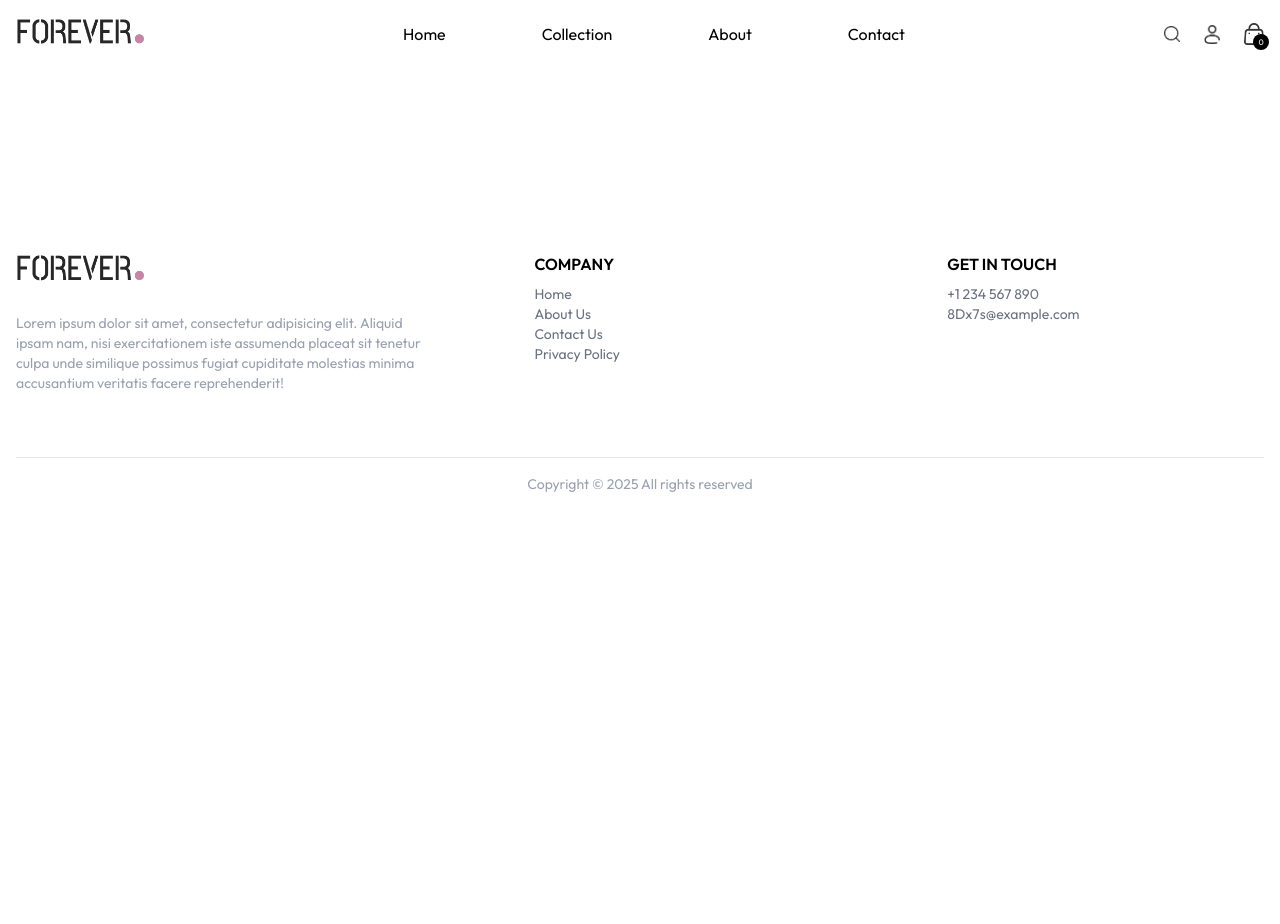
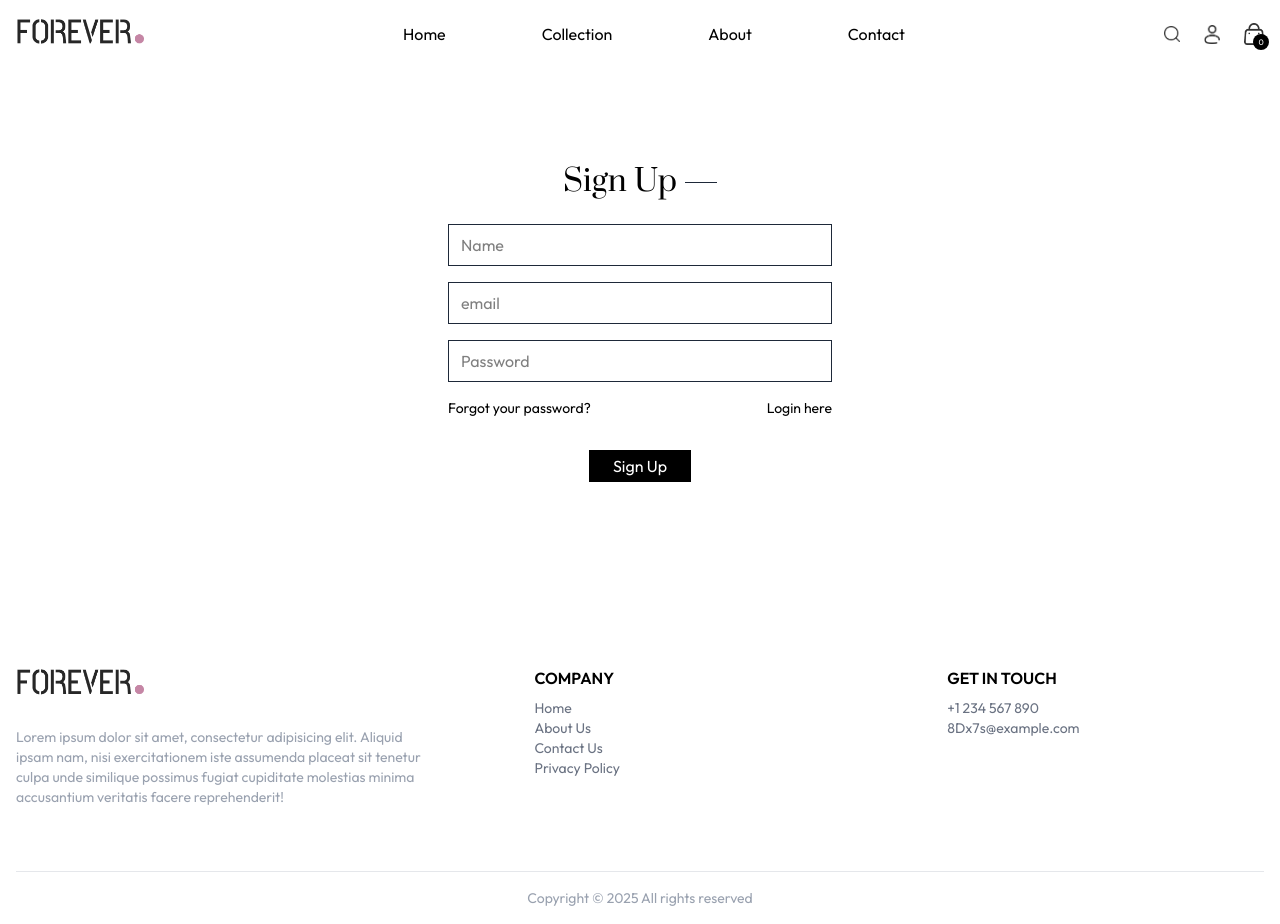
Before and after one commit to mohangrg2018/ecommerce, a React (Vite) app in the folder client/: page /login in a window 1280 px wide. Before the commit the page ends 800 px from the top, so only its background shows below. Built offline with nearby package versions, Linux system fonts and the light colour scheme.

Commit message:
login ui done

```diff
--- a/client/src/App.jsx
+++ b/client/src/App.jsx
@@ -11,6 +11,7 @@
 import Cart from "./pages/Cart";
 import PlaceOrder from "./pages/PlaceOrder";
 import Orders from "./pages/Orders";
+import Login from "./pages/Login";
 
 const App = () => {
   return (
@@ -29,6 +30,7 @@
         <Route path="/cart" element={<Cart />} />
         <Route path="/place-order" element={<PlaceOrder />} />
         <Route path="/orders" element={<Orders />} />
+        <Route path="/login" element={<Login />} />
         <Route path="/about" element={<About />} />
         <Route path="/contact" element={<Contact />} />
       </Routes>
--- a/client/src/components/Navbar.jsx
+++ b/client/src/components/Navbar.jsx
@@ -39,11 +39,13 @@
             alt="search icon"
           />
           <div className="group relative rounded-sm">
-            <img
-              src={assets.profile_icon}
-              className="w-4 cursor-pointer"
-              alt="profile icon"
-            />
+            <Link to="/login">
+              <img
+                src={assets.profile_icon}
+                className="w-4 cursor-pointer"
+                alt="profile icon"
+              />
+            </Link>
             <div className="group-hover:block hidden absolute right-0 pt-3 bg-white">
               <div className="flex flex-col gap-2 text-sm border px-4 py-2 rounded-sm border-gray-200 text-gray-500 w-[150px]">
                 <NavLink to="/my-profile" className="hover:font-semibold">
--- /dev/null
+++ b/client/src/pages/Login.jsx
@@ -0,0 +1,68 @@
+import React, { useState } from "react";
+
+const Login = () => {
+  const [currentState, setCurrentState] = useState("Sign Up");
+  const onSubmitHandler = async (e) => {
+    e.preventDefault();
+  };
+  return (
+    <form
+      onSubmit={onSubmitHandler}
+      className="flex flex-col items-center w-[90%] sm:max-w-96 m-auto mt-14 gap-4"
+    >
+      <div className="inline-flex items-center gap-2 mb-2 mt-10">
+        <p className="prata-regular text-3xl">{currentState}</p>
+        <hr className="border-none h-[1.5px] w-8 bg-gray-800" />
+      </div>
+      {currentState === "Login" ? (
+        ""
+      ) : (
+        <input
+          type="text"
+          className="w-full px-3 py-2 border border-gray-800"
+          placeholder="Name"
+          required
+        />
+      )}
+
+      <input
+        type="email"
+        className="w-full px-3 py-2 border border-gray-800"
+        placeholder="email"
+        required
+      />
+      <input
+        type="password"
+        className="w-full px-3 py-2 border border-gray-800"
+        placeholder="Password"
+        required
+      />
+      <div className="w-full flex justify-between text-sm">
+        <p className="cursor-pointer">Forgot your password?</p>
+        {currentState === "Login" ? (
+          <p
+            onClick={() => setCurrentState("Sign Up")}
+            className="cursor-pointer"
+          >
+            Signup here
+          </p>
+        ) : (
+          <p
+            onClick={() => setCurrentState("Login")}
+            className="cursor-pointer"
+          >
+            Login here
+          </p>
+        )}
+      </div>
+      <button
+        type="submit"
+        className="bg-black text-white px-6 py-1 cursor-pointer mt-4"
+      >
+        {currentState === "Login" ? "Sign In" : "Sign Up"}
+      </button>
+    </form>
+  );
+};
+
+export default Login;
--- a/client/src/pages/Orders.jsx
+++ b/client/src/pages/Orders.jsx
@@ -17,7 +17,7 @@
               className="flex items-center justify-between text-sm border-b border-gray-200 pb-8"
             >
               <div className="flex gap-2">
-                <img src={item.image} className="w-16" alt="" />
+                <img src={item.image[0]} className="w-16" alt="" />
                 <div className="flex flex-col justify-between">
                   <p className="font-semibold">{item.name}</p>
                   <div className="flex items-center gap-2">
```
